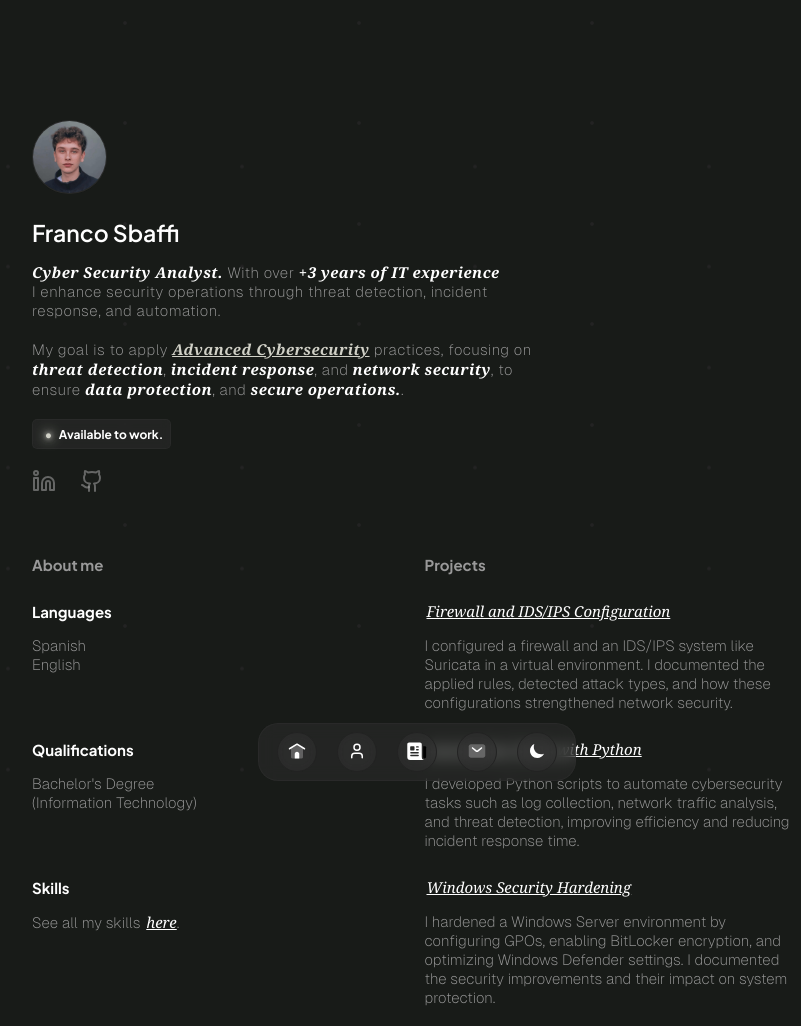
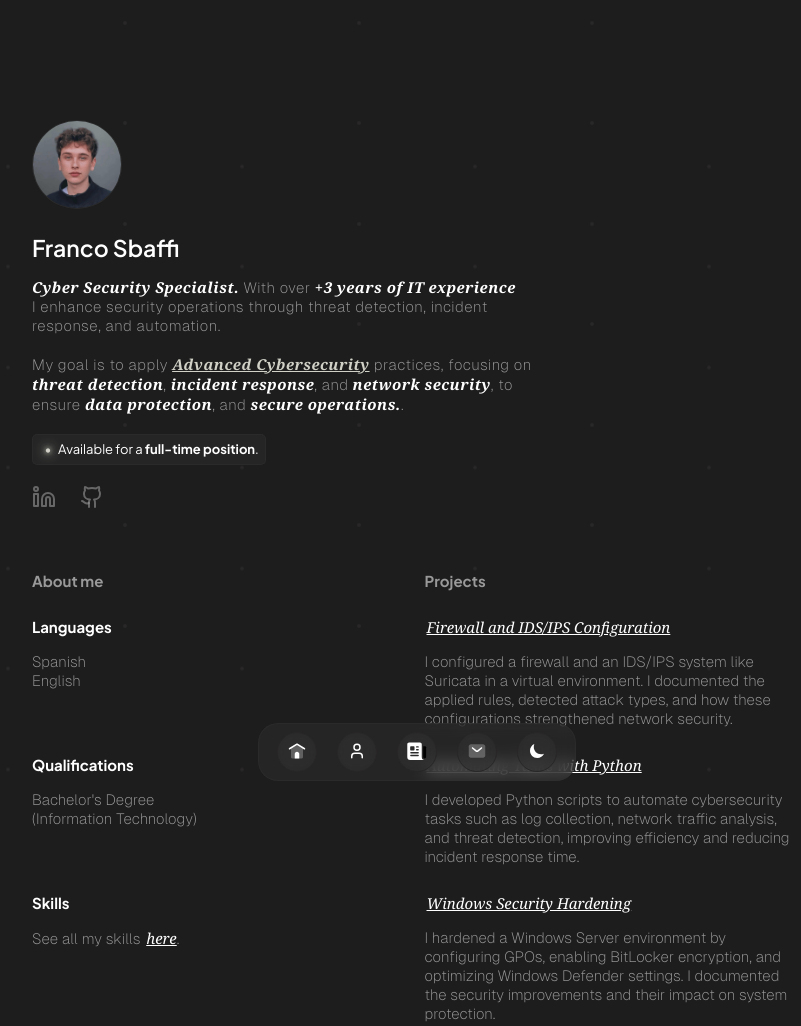
Before and after one commit to FrancoSbaffi/Portfolio, a plain HTML site: page index.html in a window 1280 px wide. Shown: the top 1026 px of the page, without its empty margins (223-1024 px from the left). Drawn offline with nearby package versions, Linux system fonts and the light colour scheme.

Commit message:
Re-styling

```diff
--- a/assets/css/style.css
+++ b/assets/css/style.css
@@ -51,12 +51,12 @@
   --back: #31313173;
   --white: #ffffff;
   --gray: #ffffff;
-  --black: #181b18;
+  --black: #1d1d1d;
   --black-option: #2e3f5854;
   --hover-wr: #232323;
   --blur: rgba(160, 160, 170, 0.2);
   --back-blur: #31313173;
-  --bg: #232323;
+  --bg: #292727;
   --color-about: #d1d1c7;
   --line-about: #ffffff1c;
 }
@@ -441,7 +441,7 @@ i {
 }
 
 .img-me{
-  width: 75px;
+  width: 90px;
   border-radius: 50%;
   background-color: var(--back-blur);
   backdrop-filter: blur(5px);
@@ -606,8 +606,7 @@ main {
   color: var(--white);
   margin-top: 20px;
   font-family: var(--font-primary);
-  font-size: 12px;
-  font-weight: 700;
+  font-size: 13px;
   width: fit-content;
   background-color: var(--back-blur);
   backdrop-filter: blur(5px);
--- a/assets/css/writings.css
+++ b/assets/css/writings.css
@@ -51,12 +51,12 @@
   --back: #31313173;
   --white: #ffffff;
   --gray: #ffffff;
-  --black: #181b18;
+  --black: #1d1d1d;
   --black-option: #2e3f5854;
   --hover-wr: #232323;
   --blur: rgba(160, 160, 170, 0.2);
   --back-blur: #31313173;
-  --bg: #232323;
+  --bg: #292727;
   --color-about: #d1d1c7;
   --line-about: #ffffff1c;
 }
--- a/assets/js/script.js
+++ b/assets/js/script.js
@@ -29,11 +29,6 @@ document.addEventListener("DOMContentLoaded", function() {
 
   showSections(0);
 });
-
-// 3D
-
-
-
 
 // DOCK
 
@@ -277,22 +272,3 @@ function copyCode(index) {
 
   window.getSelection().removeAllRanges();
 }
-
-document.addEventListener('contextmenu', function(e) {
-  e.preventDefault();
-});
-
-document.addEventListener('keydown', function(e) {
-  // F12
-  if (e.keyCode == 123) {
-      e.preventDefault();
-  }
-
-  if (e.ctrlKey && e.shiftKey && (e.keyCode == 73 || e.keyCode == 74)) {
-      e.preventDefault();
-  }
-
-  if (e.ctrlKey && e.keyCode == 85) {
-      e.preventDefault();
-  }
-});
--- a/index.html
+++ b/index.html
@@ -67,12 +67,12 @@
       </p>
 
       <p class="sub-title" data-section="second-section" data-value="desc1">
-        <span class="span-text"><b>Cyber Security Analyst.</b></span> With over <span class="span-text-1">+3 years of IT experience </span> <br> I enhance security operations through threat detection, incident response, and automation.
+        <span class="span-text"><b>Cyber Security Specialist.</b></span> With over <span class="span-text-1">+3 years of IT experience </span> <br> I enhance security operations through threat detection, incident response, and automation.
         <br>
         <br>
         My goal is to apply <span class="cloud-infra">Advanced Cybersecurity</span> practices, focusing on <span class="span-text-1">threat detection</span>,  <span class="span-text-1">incident response</span>, and <span class="span-text-1">network security</span>, to ensure <span class="span-text-1">data protection</span>, and  <span class="span-text-1">secure operations.</span>.
       </p>
-      <p class="available"><span class="point">•&nbsp;&nbsp;</span> Available to work.</p>
+      <p class="available"><span class="point">•&nbsp;&nbsp;</span> Available for a <b>full-time position</b>.</p>
 
       <!-- ICONS START -->
       <div class="content-icon">
```
